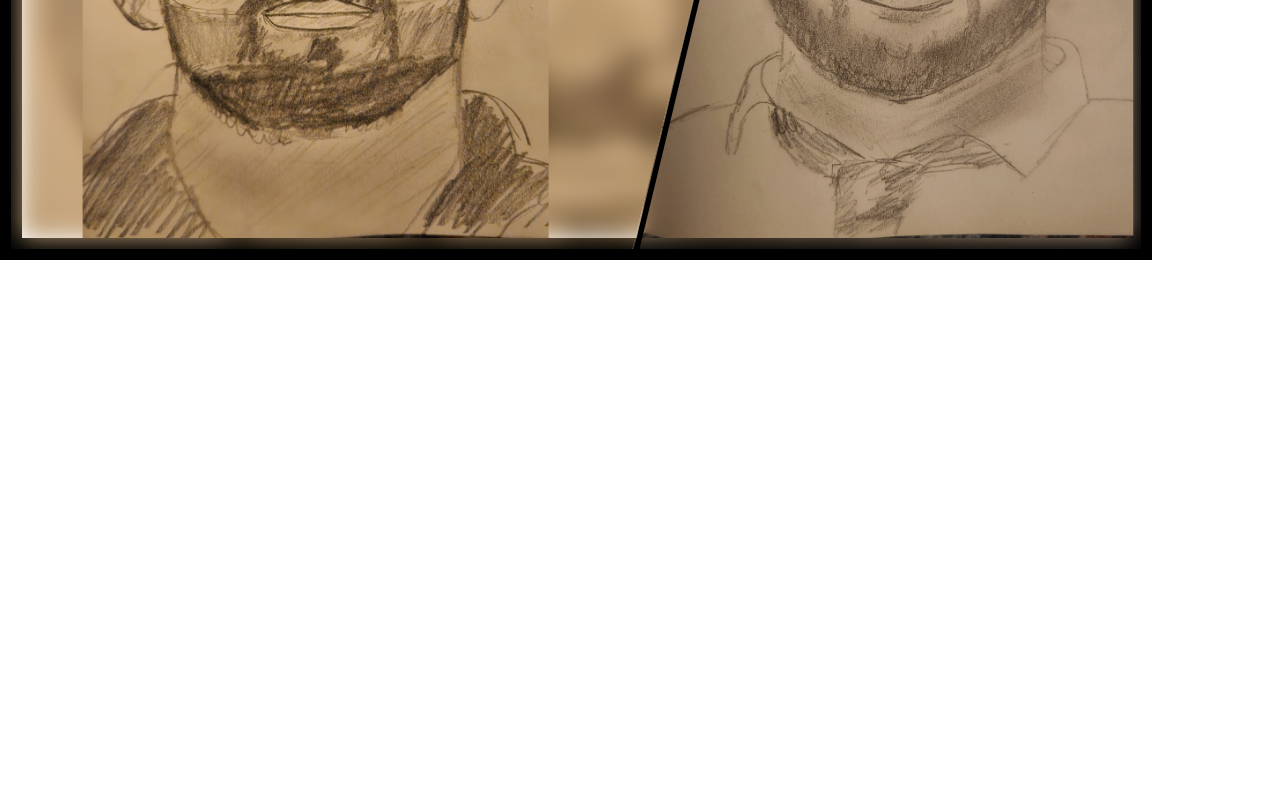
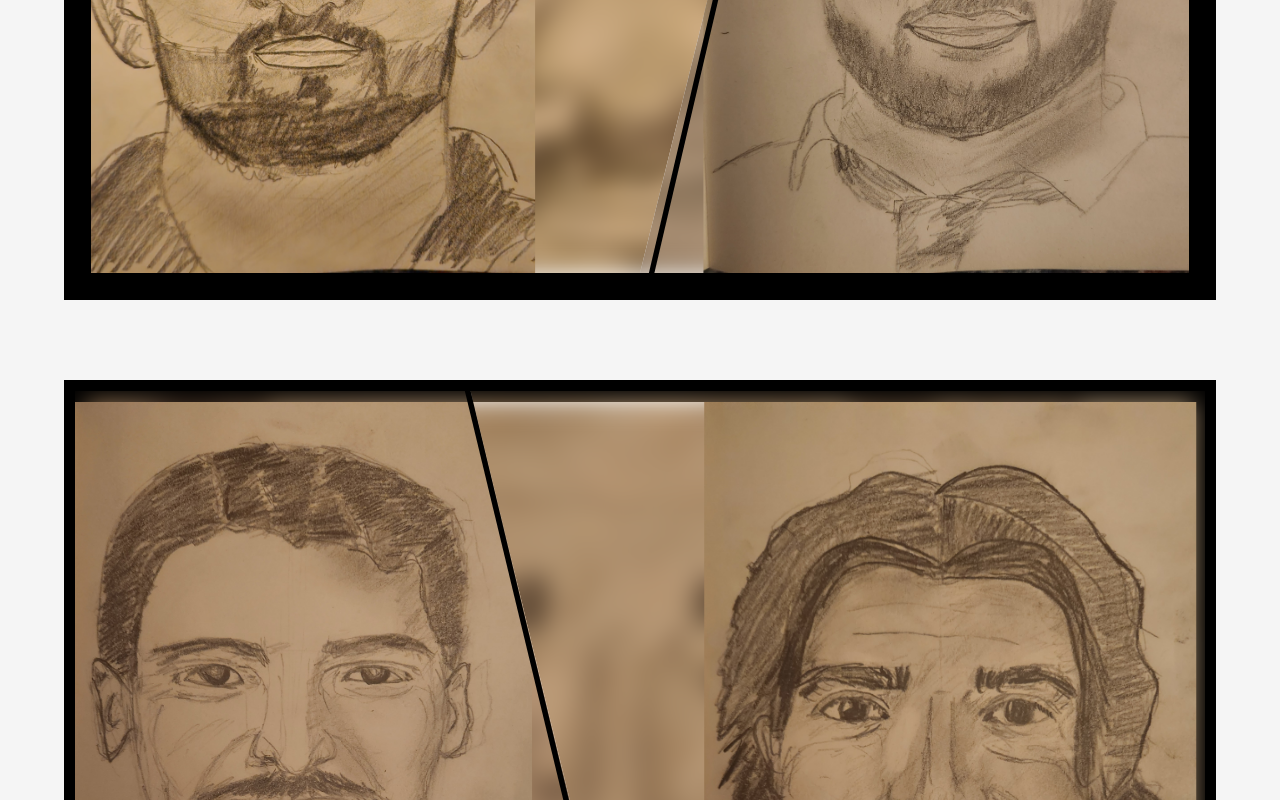
Before and after one commit to minhalexus/drawmerce, a Next.js app in the folder drawmerce-next/: page /board in a window 1280 px wide. Shown: the part 460-1260 px from the top of the page. Before the commit the page ends 800 px from the top, so only its background shows below. Built offline with nearby package versions, Linux system fonts and the light colour scheme.

Commit message:
Added backward slash and a frame container

```diff
--- a/drawmerce-next/src/app/board/page.tsx
+++ b/drawmerce-next/src/app/board/page.tsx
@@ -2,11 +2,15 @@
 import React, {MouseEventHandler, useState} from "react";
 import Image from "next/image";
 import FrameForwardSlash from "@drawmerce/components/FrameForwardSlash";
+import FrameBackwardSlash from "@drawmerce/components/FrameBackwardSlash";
+import FrameContainer from "@drawmerce/components/FrameContainer";
 
 export default function BoardPage() {
     return(
-        <>
-            <FrameForwardSlash />
-        </>
+        <div className="overflow-x-hidden">
+            <FrameContainer variant='FrameForwardSlash' />
+
+            <FrameContainer variant='FrameBackwardSlash' />
+        </div>
     )
 }
--- a/drawmerce-next/src/components/FrameBackwardSlash.tsx
+++ b/drawmerce-next/src/components/FrameBackwardSlash.tsx
@@ -0,0 +1,104 @@
+import React, {MouseEventHandler, useState} from "react";
+import Image from "next/image";
+
+export default function FrameBackwardSlash() {
+    const [displacement, setDisplacement] = useState(65); // Slider displacement state
+
+    const diagonalClipPaths = {
+        firstDiv: `polygon(${100 - displacement}% 0, 100% 0, 100% 100%, ${115 - displacement}% 100%)`,
+        blackLineDiv: `polygon(${100 - displacement}% 0, ${99.5 - displacement}% 0, ${114.5 - displacement}% 100%, ${115 - displacement}% 100%)`,
+        secondDiv: `polygon(0 0, ${100 - displacement}% 0, ${115 - displacement}% 100%, 0 100%)`,
+    };
+
+    const handleSliderChange = (event: MouseEventHandler<HTMLDivElement>) => {
+        const onMouseMove = (moveEvent: MouseEvent) => {
+            const maxDisplacement = 113;
+            const minDisplacement = 7;
+
+            const newDisplacement = Math.min(
+                Math.max(((window.innerWidth - moveEvent.clientX) / window.innerWidth) * 100, minDisplacement),
+                maxDisplacement
+            );
+            setDisplacement(newDisplacement);
+        };
+
+        const onMouseUp = () => {
+            document.removeEventListener("mousemove", onMouseMove);
+            document.removeEventListener("mouseup", onMouseUp);
+        };
+
+        document.addEventListener("mousemove", onMouseMove);
+        document.addEventListener("mouseup", onMouseUp);
+    }
+
+    return (
+        <div>
+            <div className="w-[90vw] h-[90vh] relative border-[0.7rem] border-black overflow-hidden">
+                {/* Diagonal Split */}
+                <div className="absolute inset-0 border-[0.7rem] border-black select-none"
+                     style={{clipPath: diagonalClipPaths.firstDiv}}>
+                    <div className="relative w-full h-full select-none">
+                        <Image
+                            src="/minhal.jpg"
+                            alt="Smaller Portion Image"
+                            layout="fill"
+                            objectFit="cover"
+                            draggable={false}
+                            className="blur-md select-none"
+                        />
+                        <Image
+                            src="/minhal.jpg"
+                            alt="Smaller Portion Image"
+                            layout="fill"
+                            objectFit="contain"
+                            draggable={false}
+                            className="absolute inset-0 translate-x-[28%]"
+                        />
+                    </div>
+                </div>
+
+                {/* Black Line Along Polygon Edge */}
+
+                <div
+                    className="absolute bg-black cursor-ew-resize"
+                    style={{
+                        clipPath: diagonalClipPaths.blackLineDiv,
+                        width: "100%",
+                        height: "88vh",
+                        zIndex: 1
+                    }}
+
+                    // @ts-ignore
+                    onMouseDown={ handleSliderChange }
+                ></div>
+
+                <div className="absolute inset-0 border-[0.7rem] border-black select-none"
+                     style={{clipPath: diagonalClipPaths.secondDiv}}>
+
+                    <div className="relative w-full h-full select-none">
+
+                        <Image
+                            src="/ogi.jpg"
+                            alt="Larger Portion Image"
+                            layout="fill"
+                            objectFit="cover"
+                            draggable={false}
+                            className="blur-md select-none"
+                        />
+                        <Image
+                            src="/ogi.jpg"
+                            alt="Larger Portion Image"
+                            layout="fill"
+                            objectFit="contain"
+                            draggable={false}
+                            className="absolute inset-0 translate-x-[-30.5%]"
+                        />
+                    </div>
+                </div>
+            </div>
+            {/*<footer className="row-start-3 flex gap-[24px] flex-wrap items-center justify-center">*/}
+            {/*   */}
+            {/*</footer>*/}
+        </div>
+    );
+}
--- /dev/null
+++ b/drawmerce-next/src/components/FrameContainer.tsx
@@ -0,0 +1,30 @@
+import React from 'react';
+import FrameBackwardSlash from "@drawmerce/components/FrameBackwardSlash";
+import FrameForwardSlash from "@drawmerce/components/FrameForwardSlash";
+
+interface ContainerProps {
+    variant?: 'FrameForwardSlash' | 'FrameBackwardSlash';
+}
+
+const FrameContainer: React.FC<ContainerProps> = ({variant = 'FrameForwardSlash'}) => {
+    return (
+        <div
+            style={{
+                width: '100vw',
+                height: '100vh',
+                backgroundColor: '#f5f5f5', // Light shade of white
+                display: 'flex',
+                justifyContent: 'center',
+                alignItems: 'center',
+            }}
+        >
+            {variant === 'FrameForwardSlash' ? (
+                <FrameForwardSlash />
+            ) : (
+                <FrameBackwardSlash />
+            )}
+        </div>
+    );
+};
+
+export default FrameContainer;
--- a/drawmerce-next/src/components/FrameForwardSlash.tsx
+++ b/drawmerce-next/src/components/FrameForwardSlash.tsx
@@ -2,7 +2,7 @@ import React, {MouseEventHandler, useState} from "react";
 import Image from "next/image";
 
 export default function FrameForwardSlash() {
-    const [displacement, setDisplacement] = useState(70); // Slider displacement state
+    const [displacement, setDisplacement] = useState(65); // Slider displacement state
 
     const diagonalClipPaths = {
         firstDiv: `polygon(0 0, ${displacement}% 0, ${displacement - 15}% 100%, 0 100%)`,
@@ -33,9 +33,9 @@ export default function FrameForwardSlash() {
 
     return (
         <div>
-            <div className="w-[90vw] h-[90vh] relative border-[0.7rem] border-black overflow-hidden">
+            <div className="w-[90vw] h-[90vh] relative border-[1.7rem] border-black overflow-hidden">
                 {/* Diagonal Split */}
-                <div className="absolute inset-0 border-[0.7rem] border-black select-none"
+                <div className="absolute inset-0 select-none"
                      style={{clipPath: diagonalClipPaths.firstDiv}}>
                     <div className="relative w-full h-full select-none">
                         <Image
@@ -52,7 +52,7 @@ export default function FrameForwardSlash() {
                             layout="fill"
                             objectFit="contain"
                             draggable={false}
-                            className="absolute inset-0 translate-x-[-23.5%]"
+                            className="absolute inset-0 translate-x-[-30.5%]"
                         />
                     </div>
                 </div>
@@ -72,7 +72,7 @@ export default function FrameForwardSlash() {
                     onMouseDown={ handleSliderChange }
                 ></div>
 
-                <div className="absolute inset-0 border-[0.7rem] border-black select-none"
+                <div className="absolute inset-0 select-none"
                      style={{clipPath: diagonalClipPaths.secondDiv}}>
 
                     <div className="relative w-full h-full select-none">
```
